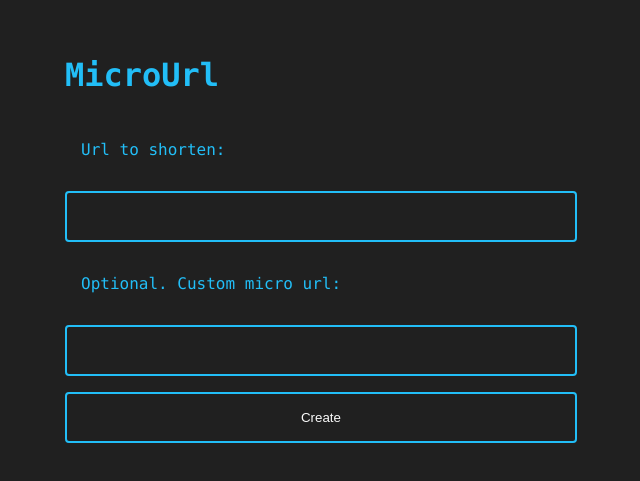
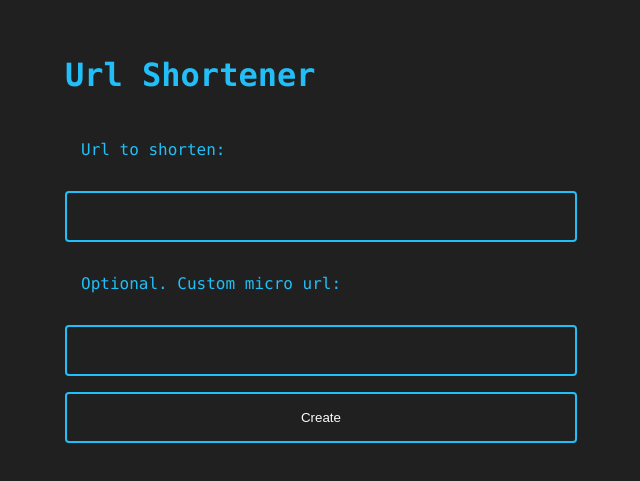
Before and after one commit to andrese03/mevn-url-shortener-app, a website: page client/index.html in a window 1280 px wide. Shown: the part 125-606 px from the top of the page, without its empty margins (319-959 px from the left). Drawn offline with nearby package versions, Linux system fonts and the light colour scheme.

Commit message:
Update Page Title

```diff
--- a/client/index.html
+++ b/client/index.html
@@ -4,12 +4,12 @@
     <meta charset="UTF-8">
     <meta name="viewport" content="width=device-width, initial-scale=1.0">
     <link rel="stylesheet" href="style.css">
-    <title>MicroUrl</title>
+    <title>Url Shortener</title>
 </head>
 <body>
   <div id="app" v-cloak>
     <main>
-      <h1>MicroUrl</h1>
+      <h1>Url Shortener</h1>
     </main>
 
     <section>
```
